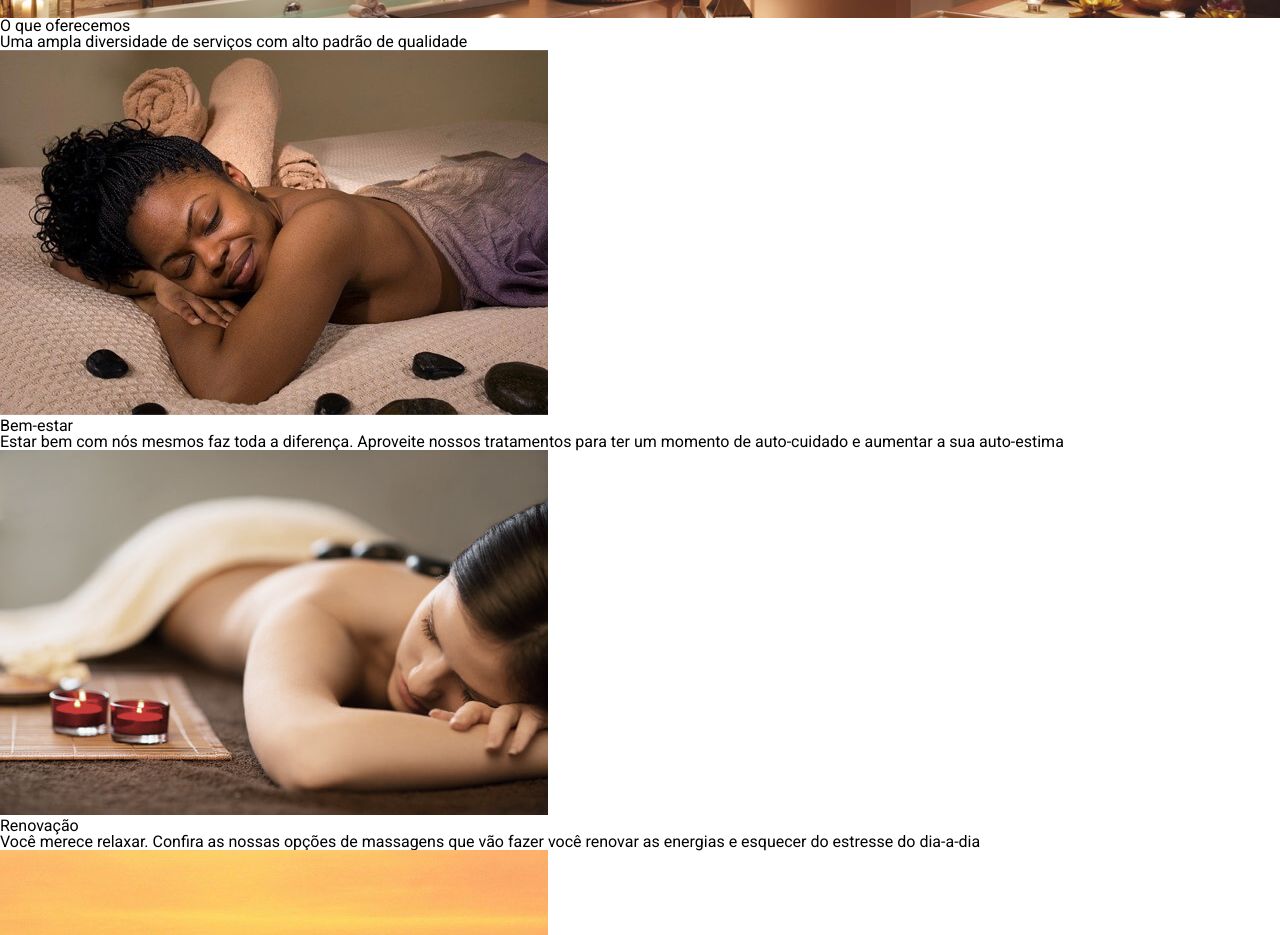
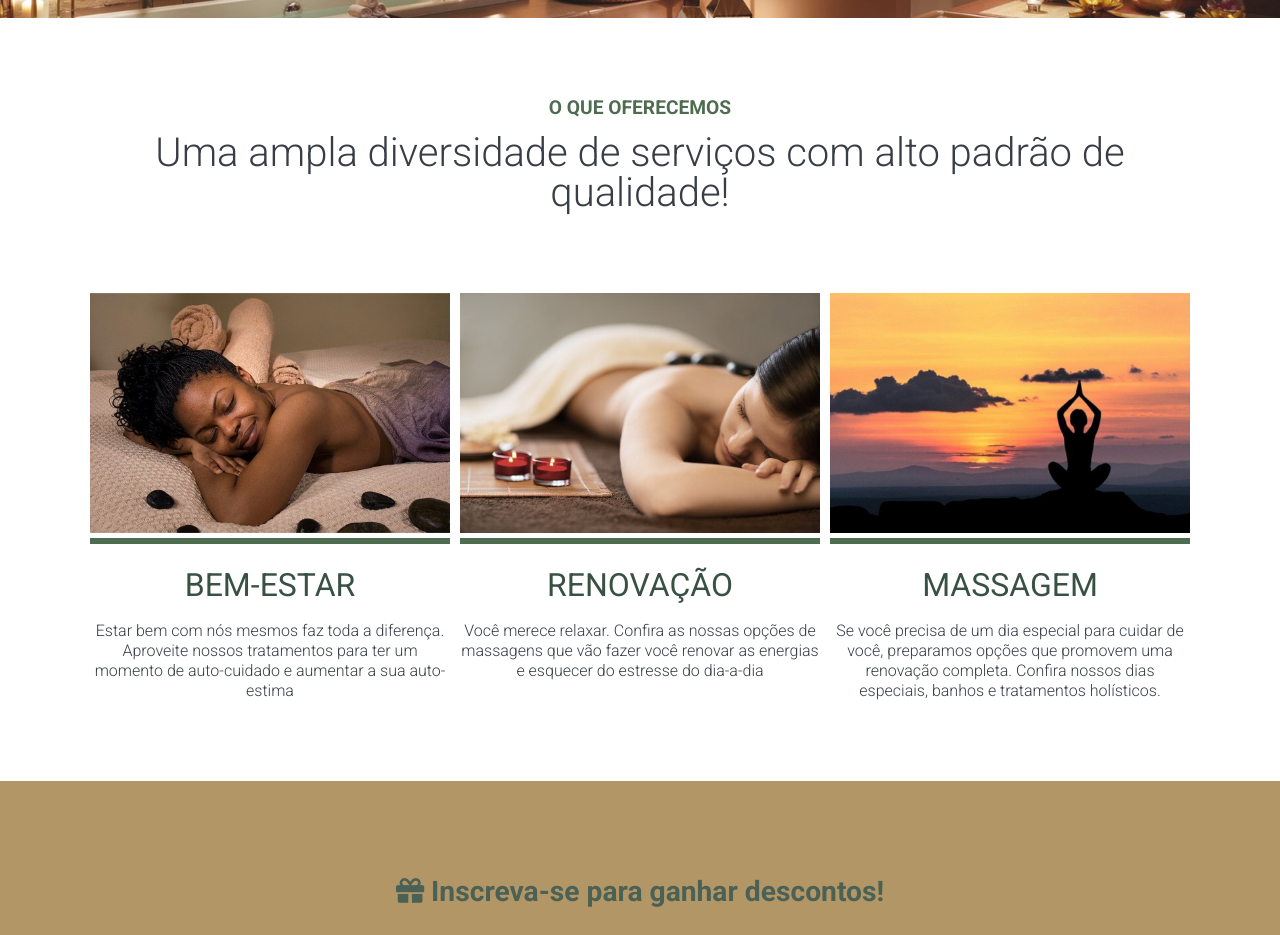
Before and after one commit to brinkedo/AluraSpa, a plain HTML site: page index.html in a window 1280 px wide. Shown: the part 380-1315 px from the top of the page. Drawn offline with nearby package versions, Linux system fonts and the light colour scheme.

Commit message:
Inclusão CSS part 1

```diff
--- a/index.html
+++ b/index.html
@@ -43,26 +43,26 @@
         </section>
     </header>
     <main>
-        <section>
-            <h3>O que oferecemos</h3>
-            <h4>Uma ampla diversidade de serviços com alto padrão de qualidade</h4>
-            <div>
-                <div>
-                    <div>
+        <section id="servicos">
+            <h4>O que oferecemos</h4>
+            <h3>Uma ampla diversidade de serviços com alto padrão de qualidade!</h3>
+            <div class="cards">
+                <div class="card">
+                    <div class="img-container">
                         <img src="imagens/beleza.jpeg" alt="">
                     </div>
                     <h5>Bem-estar</h5>
                     <p>Estar bem com nós mesmos faz toda a diferença. Aproveite nossos tratamentos para ter um momento de auto-cuidado e aumentar a sua auto-estima</p>
                 </div>
-                <div>
-                    <div>
+                <div class="card">
+                    <div class="img-container">
                         <img src="imagens/bem-estar.jpeg" alt="">
                     </div>
                     <h5>Renovação</h5>
                     <p>Você merece relaxar. Confira as nossas opções de massagens que vão fazer você renovar as energias e esquecer do estresse do dia-a-dia</p>
                 </div>
-                <div>
-                    <div>
+                <div class="card">
+                    <div class="img-container">
                         <img src="imagens/descanso.jpeg" alt="">
                     </div>
                     <h5>Massagem</h5>
@@ -70,13 +70,13 @@
                 </div>
             </div>
         </section>
-        <section>
-            <div>
+        <section id="cupom">
+            <div class="texto">
                 <h2><i class="fas fa-gift"></i> Inscreva-se para ganhar descontos!</h2>
             </div>
-            <div>
+            <div class="incricao">
                 <form action="">
-                    <div>
+                    <div class="input">
                         <input type="email">
                     </div>
                     <button>enviar!</button>
--- a/styles/abstract/_variables.scss
+++ b/styles/abstract/_variables.scss
@@ -5,6 +5,7 @@ $fonte: 'Roboto', sans-serif;
 $cor-primaria: #395144;
 $cor-secundaria: #4E6C50;
 $cor-terciaria: #AA8B56;
+$cor-quaternaria: #393E46;
 
 // Tamanho Fonte
 $tamanho-do-texto: 3rem;
--- a/styles/components/_banner.scss
+++ b/styles/components/_banner.scss
@@ -16,6 +16,9 @@
         h1{
             font-size: $tamanho-do-texto;
             color: $cor-primaria;
+            text-align: center;
+            text-transform: uppercase;
+            font-weight: bold;
         }
         h2{
             font-size: $tamanho-do-texto / 2;
--- /dev/null
+++ b/styles/components/_cupom.scss
@@ -0,0 +1,16 @@
+@import '../abstract/variables';
+
+#cupom{
+    background-color: $cor-terciaria;
+    padding: 4rem;
+    text-align: center;
+    opacity: 0.9;
+    .texto{
+        color: $cor-primaria;
+        font-weight: bold;
+        h2{
+            margin: 2rem;
+            font-size: $tamanho-do-texto / 1.7;
+        }
+    }
+}
--- /dev/null
+++ b/styles/components/_servicos.scss
@@ -0,0 +1,51 @@
+@import '../abstract/variables';
+
+#servicos{
+    margin: 80px;
+    h4{
+        font-size: $tamanho-do-texto / 2.5;
+        color: $cor-secundaria;
+        text-transform: uppercase;
+        font-weight: 300;
+        text-align: center;
+        margin: 1rem;
+        font-weight: bold;
+    }
+    h3{
+        text-align: center;
+        font-size: $tamanho-do-texto / 1.2;
+        margin-bottom: 80px;
+        font-weight: 300;
+        color: $cor-quaternaria;
+    }
+    .cards{
+        display: flex;
+        justify-content: space-evenly;
+        .card{
+            width: 360px;
+            text-align: center;
+            h5{
+                font-size: $tamanho-do-texto / 1.5;
+                font-weight: 300 bold;
+                margin-top: 25px;
+                margin-bottom: 20px;
+                color: $cor-primaria;
+                text-transform: uppercase;
+            }
+            p{
+                font-size: $tamanho-do-texto / 3;
+                font-weight: 300;
+                color: $cor-quaternaria;
+                line-height: 1.25rem;
+            }
+            .img-container{
+                padding-bottom: 2px;
+                border-bottom: 6px solid $cor-secundaria;
+                img{
+                    max-width: 100%;
+                }
+            }
+        }
+    }
+
+}
--- a/styles/style.scss
+++ b/styles/style.scss
@@ -1,3 +1,5 @@
 @import './abstract/base';
 @import './components/navbar';
 @import './components/banner';
+@import './components/servicos';
+@import './components/cupom';
```
Also changed, not shown: styles/style.css, 1 other file.
